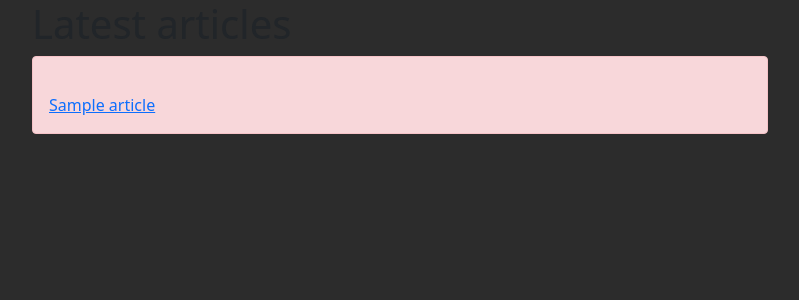
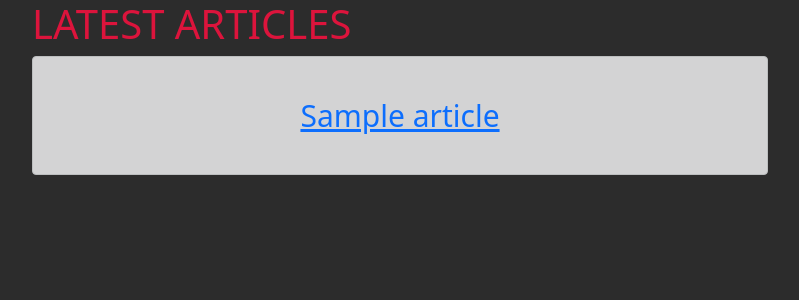
Before and after one commit to MaksymZlobin/Django_project, a Django app: page /news/ in a window 1280 px wide. Shown: the top 300 px of the page, without its empty margins (50-849 px from the left). Run offline with Django 3.2, Linux system fonts and the light colour scheme; tables that the repository leaves empty hold one stand-in row (values such as "Sample post").

Commit message:
Changed articles list visual appeal.

```diff
--- a/ukrbasketnews/news/static/news/css/news.css
+++ b/ukrbasketnews/news/static/news/css/news.css
@@ -10,9 +10,13 @@ body .col-md-8 li {
 
 
 body h2 {
-    color: #eb5959;
+    color: #dc143c;
     margin-top: 20px;
     font-size: 30px;
+}
+
+body strong {
+    color: #ff1493
 }
 
 body p {
@@ -22,3 +26,13 @@ body p {
 body em {
     color: #ff00ff
 }
+
+body h1 {
+    color: #dc143c
+}
+
+body li {
+    margin-bottom: 20px;
+    text-align: center;
+    font-size: 30px;
+}
--- a/ukrbasketnews/news/templates/news/list.html
+++ b/ukrbasketnews/news/templates/news/list.html
@@ -4,12 +4,12 @@
 
 {% block content %}
     <div class="features">
-        <h1>Latest articles</h1>
+        <h1>LATEST ARTICLES</h1>
 
         {% if articles_list %}
 
             {% for a in articles_list %}
-                <div class="alert alert-danger">
+                <div class="alert alert-dark">
                     <li><a href="{% url 'news:article' a.id %}">{{a.title}}</a></li>
 
                 </div>
```
